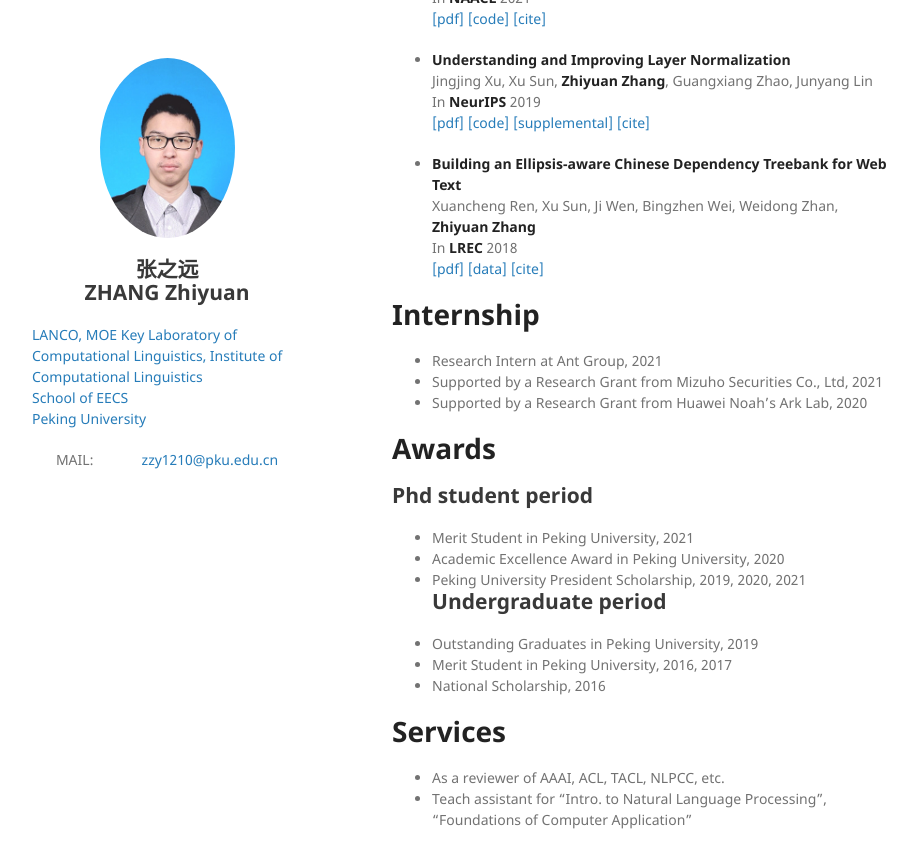
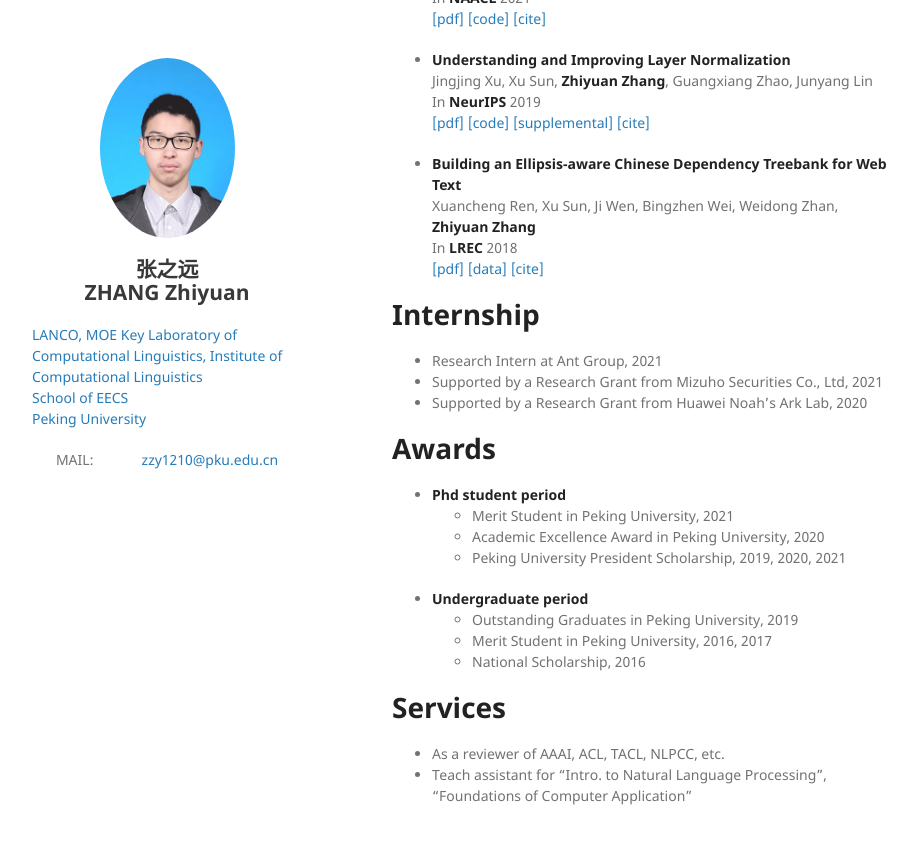
Before and after one commit to pkuzzy/pkuzzy.github.io, a Jekyll site: the page built from index.md, in a window 1280 px wide and 900 px high, scrolled down 1677 px. Shown: the top 868 px of the window, without its empty margins (178-1095 px from the left). Built offline with Jekyll 4.4.1, drawn with Linux system fonts in a browser that asks for light colours; nearby versions of some CDN libraries; our own code applies the rules of GitHub Pages for plain Markdown files.

```diff
--- a/index.md
+++ b/index.md
@@ -78,14 +78,14 @@ layout: default
 - Supported by a Research Grant from Huawei Noah’s Ark Lab, 2020
 
 # Awards
-## Phd student period
-- Merit Student in Peking University, 2021
-- Academic Excellence Award in Peking University, 2020
-- Peking University President Scholarship, 2019, 2020, 2021
-## Undergraduate period
-- Outstanding Graduates in Peking University, 2019
-- Merit Student in Peking University, 2016, 2017
-- National Scholarship, 2016
+- **Phd student period**
+  - Merit Student in Peking University, 2021
+  - Academic Excellence Award in Peking University, 2020
+  - Peking University President Scholarship, 2019, 2020, 2021
+- **Undergraduate period**
+  - Outstanding Graduates in Peking University, 2019
+  - Merit Student in Peking University, 2016, 2017
+  - National Scholarship, 2016
 
 # Services
 - As a reviewer of AAAI, ACL, TACL, NLPCC, etc.
```
